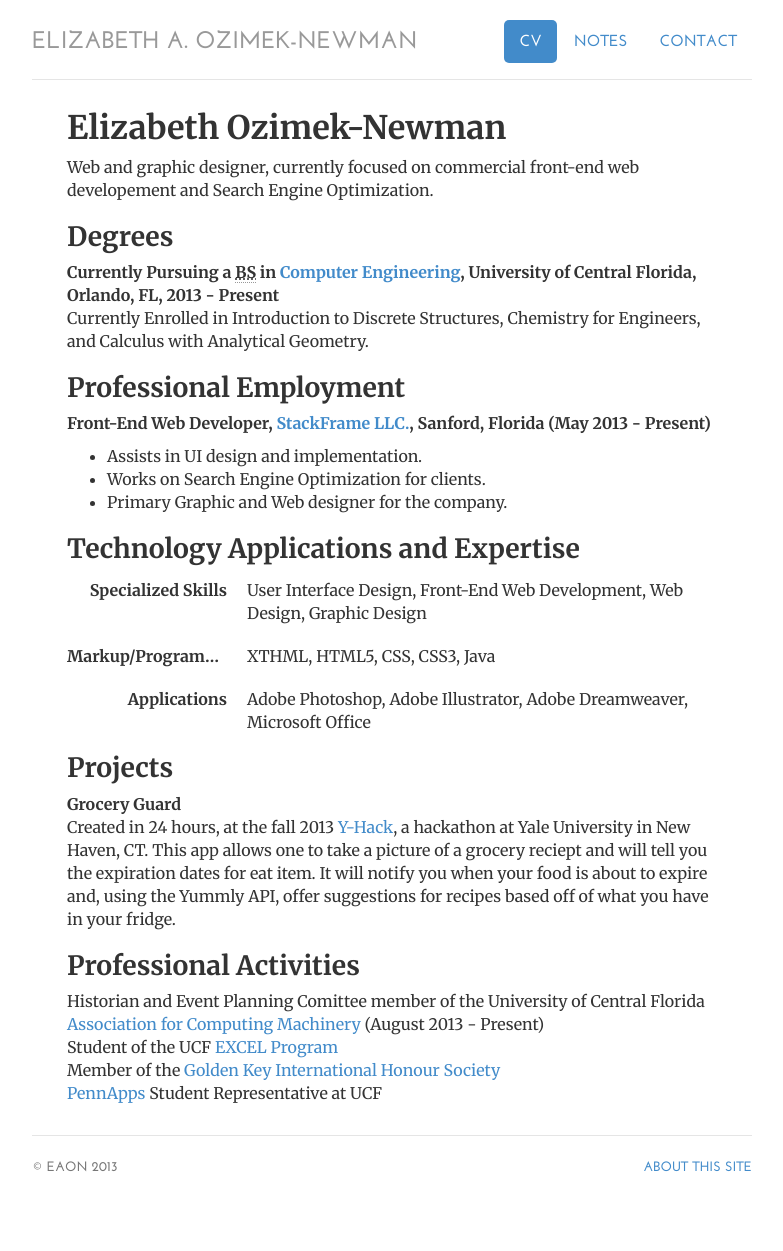
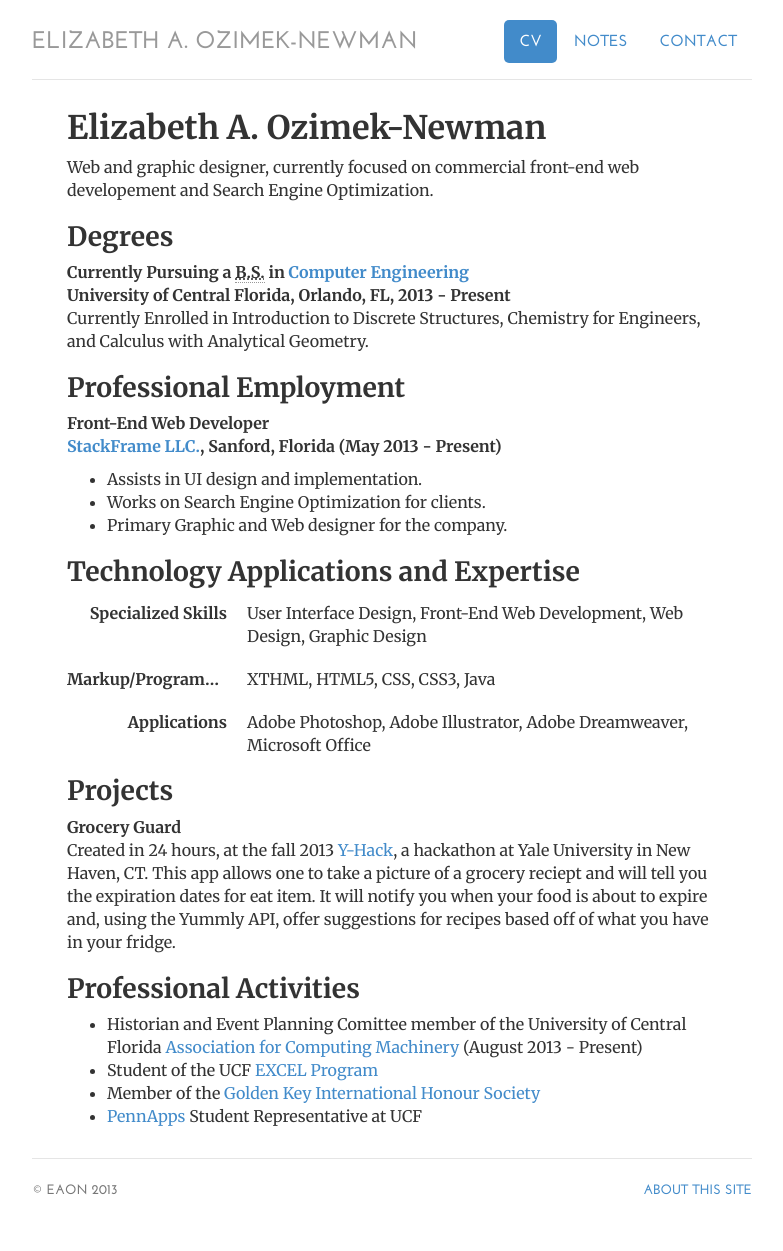
Before and after one commit to vitamessor/vitamessor.github.io, a Jekyll site: the page built from cv/index.html, in a window 1280 px wide. Shown: the whole page, without its empty margins (248-1031 px from the left). Built offline with Jekyll 4.4.1, drawn with Linux system fonts in a browser that asks for light colours; before the commit the page ends 1228 px from its top, so only the background shows below that.

Commit message:
Edited formatting on CV

```diff
--- a/cv/index.html
+++ b/cv/index.html
@@ -9,17 +9,17 @@ contact: passive
 ---
 <div class="cv">
 
-				<h1>Elizabeth Ozimek-Newman</h1>
+				<h1>Elizabeth A. Ozimek-Newman</h1>
 
 				<p>Web and graphic designer, currently focused on commercial front-end web developement and Search Engine Optimization. </p>
 
 				<h2>Degrees</h2>
-				<p><strong>Currently Pursuing a <abbr title="Bachelors of Sciences">BS</abbr> in <a href="http://www.ece.ucf.edu/" target="_blank">Computer Engineering</a>, University of Central Florida, Orlando, FL, 2013 - Present</strong><br>
+				<p><strong>Currently Pursuing a <abbr title="Bachelors of Sciences">B.S.</abbr> in <a href="http://www.ece.ucf.edu/" target="_blank">Computer Engineering</a><br />University of Central Florida, Orlando, FL, 2013 - Present</strong><br>
 					Currently Enrolled in Introduction to Discrete Structures, Chemistry for Engineers, and Calculus with Analytical Geometry. <br></p>
 
 
 				<h2>Professional Employment</h2>
-				<p><strong>Front-End Web Developer, <a href="http://www.stackframe.com/" target="_blank">StackFrame LLC.</a>, Sanford, Florida (May 2013 - Present)</strong></p>
+				<p><strong>Front-End Web Developer <br /> <a href="http://www.stackframe.com/" target="_blank">StackFrame LLC.</a>, Sanford, Florida (May 2013 - Present)</strong></p>
 				<ul>
 				<li>Assists in UI design and implementation.</li>
 				<li>Works on Search Engine Optimization for clients.</li>
@@ -47,7 +47,7 @@ contact: passive
 
 
 				<h2>Professional Activities</h2>
-				<ul class="list-unstyled">
+				<ul>
 				<li>Historian and Event Planning Comittee member of the University of Central Florida <a href="http://www.cs.ucf.edu/~acm/" target="_blank">Association for Computing Machinery</a> (August 2013 - Present)</li>
 				<li>Student of the UCF <a href="https://excel.ucf.edu/" target="_blank">EXCEL Program</a></li>
 				<li>Member of the <a href="https://www.goldenkey.org/" target="_blank">Golden Key International Honour Society</a></li>
```
